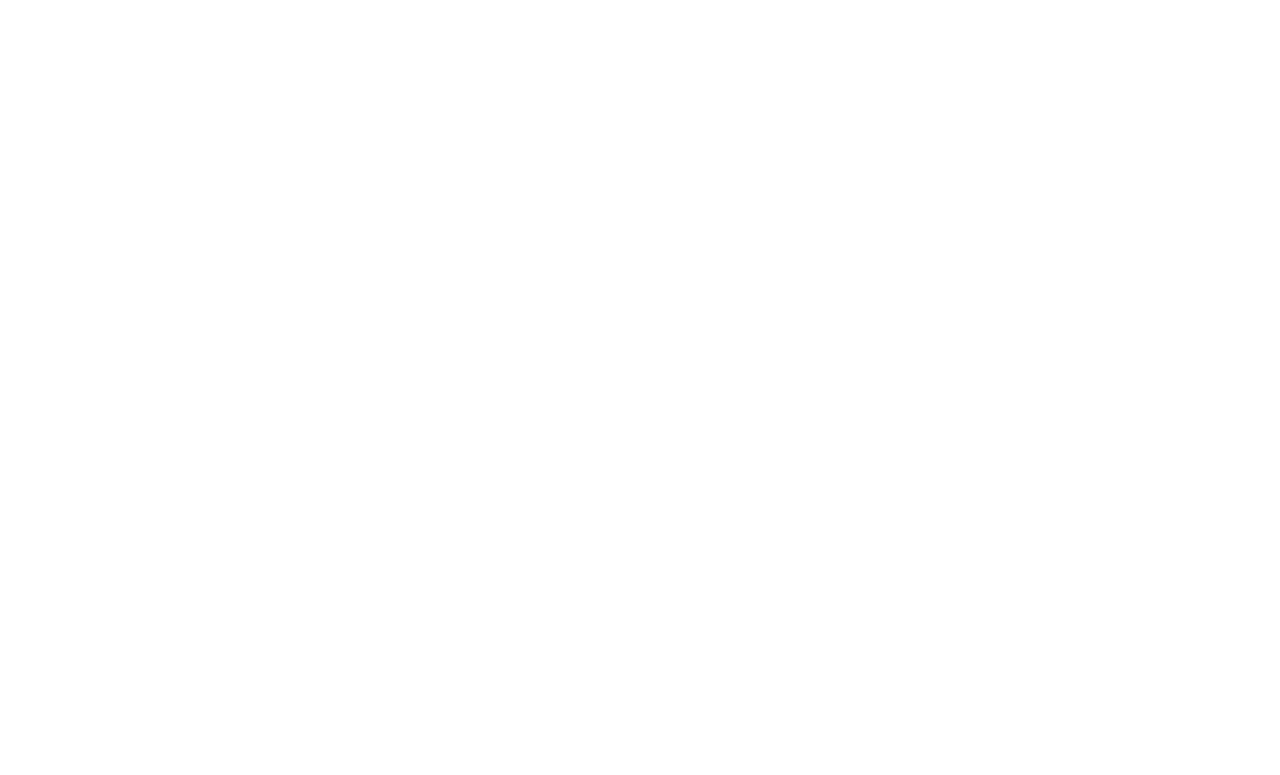
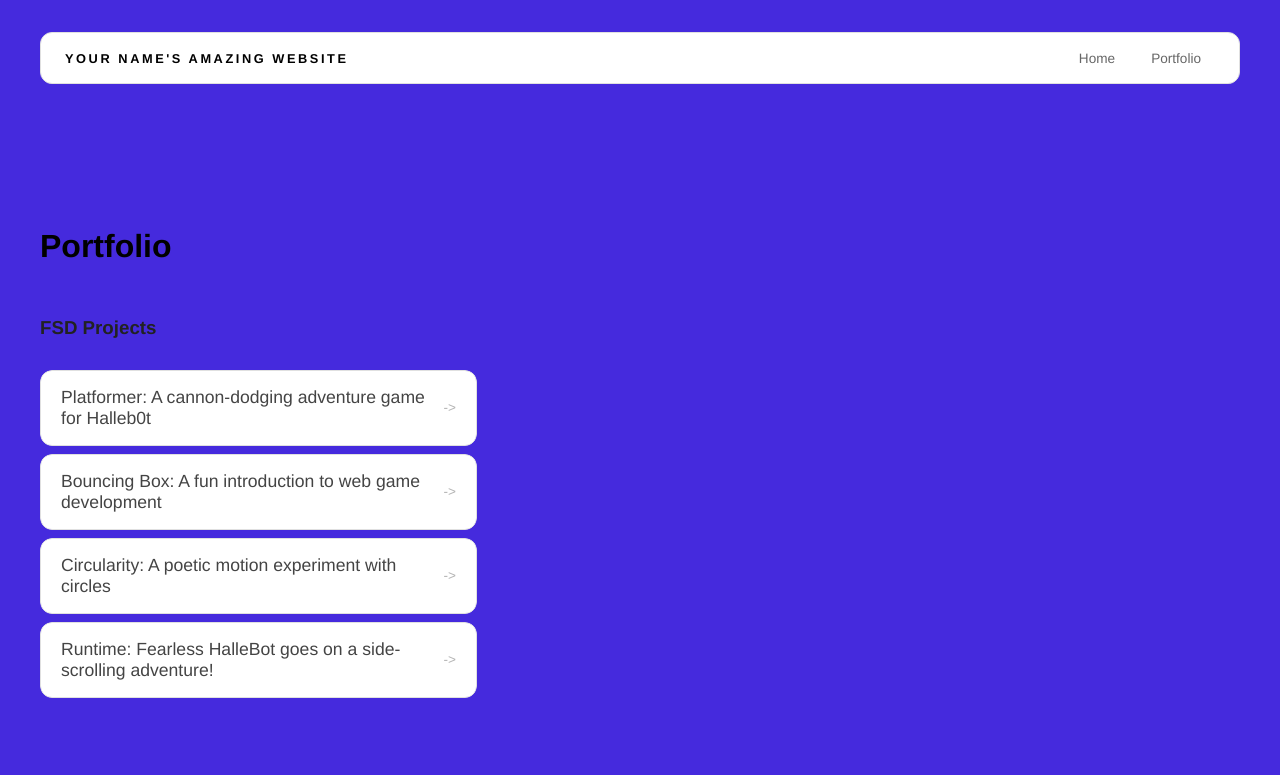
Before and after one commit to as6509952/as6509952.github.io, a plain HTML site: page portfolio.html in a window 1280 px wide. Drawn offline with Linux system fonts and the light colour scheme.

Commit message:
add portfolio

```diff
--- a/portfolio.html
+++ b/portfolio.html
@@ -0,0 +1,54 @@
+<!DOCTYPE html>
+<html>
+
+<head>
+  <title>Sprite Destroyer Portfolio</title>
+  <link rel="stylesheet" href="style.css" />
+</head>
+
+<body>
+  <div id="all-contents">
+    <nav>
+      <h1>Your Name's Amazing Website</h1>
+      <ul id="nav-ul">
+        <li class="nav-li">
+          <a href="index.html">Home</a>
+        </li>
+        <li class="nav-li">
+          <a href="portfolio.html">Portfolio</a>
+        </li>
+      </ul>
+    </nav>
+
+    <main>
+      <div class="content">
+        <h1>Portfolio</h1>
+        <h3>FSD Projects</h3>
+        <ul id="portfolio">
+          <li>
+            <a href="fsd-projects/platformer/">
+              Platformer: A cannon-dodging adventure game for Halleb0t
+            </a>
+          </li>
+          <li>
+            <a href="fsd-projects/bouncing-box/">
+              Bouncing Box: A fun introduction to web game development
+            </a>
+          </li>
+          <li>
+            <a href="fsd-projects/circularity/">
+              Circularity: A poetic motion experiment with circles
+            </a>
+          </li>
+          <li>
+            <a href="fsd-projects/runtime/">
+              Runtime: Fearless HalleBot goes on a side-scrolling adventure!
+            </a>
+          </li>
+        </ul>
+      </div>
+    </main>
+  </div>
+</body>
+
+</html>
--- a/style.css
+++ b/style.css
@@ -159,3 +159,55 @@ nav h1 {
   background: #000;
   color: #fff;
 }
+/* Portfolio styles */
+.content h1 {
+  color: black;
+}
+
+#portfolio {
+  list-style: none;
+  margin: 0;
+  padding: 0;
+  width: 100%;
+  display: flex;
+  flex-direction: column;
+  gap: 8px;
+}
+
+#portfolio li {
+  border-radius: 12px;
+  overflow: hidden;
+}
+
+#portfolio a {
+  display: flex;
+  justify-content: space-between;
+  align-items: center;
+  text-decoration: none;
+  color: #444;
+  padding: 16px 20px;
+  font-size: 1.1rem;
+  font-weight: 500;
+  background: #fff;
+  border: 1px solid #e0e0e0;
+  border-radius: 12px;
+  transition: background 0.25s ease, color 0.25s ease, transform 0.25s ease;
+}
+
+#portfolio a:hover {
+  background: #000;
+  color: #fff;
+  transform: translateX(4px);
+}
+
+#portfolio a::after {
+  content: "->";
+  font-size: 0.85rem;
+  opacity: 0.4;
+  transition: opacity 0.25s ease;
+  white-space: nowrap;
+}
+
+#portfolio a:hover::after {
+  opacity: 1;
+}
```
